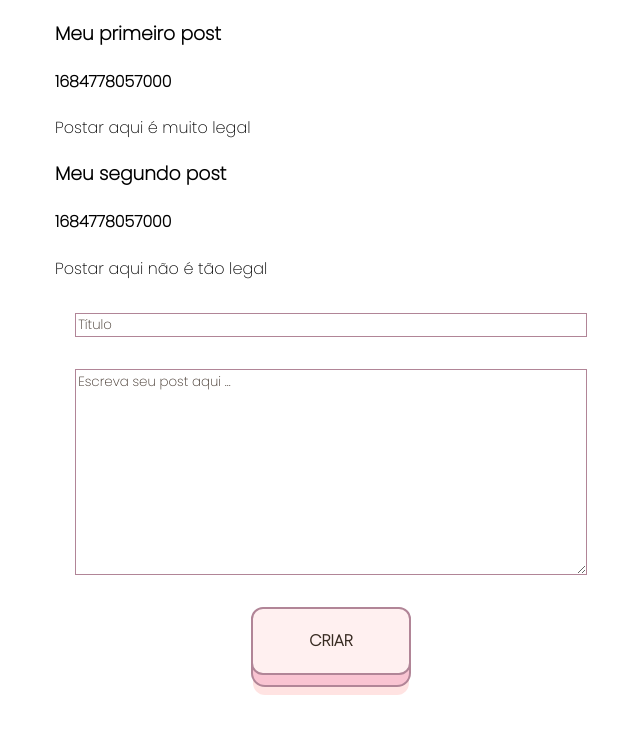
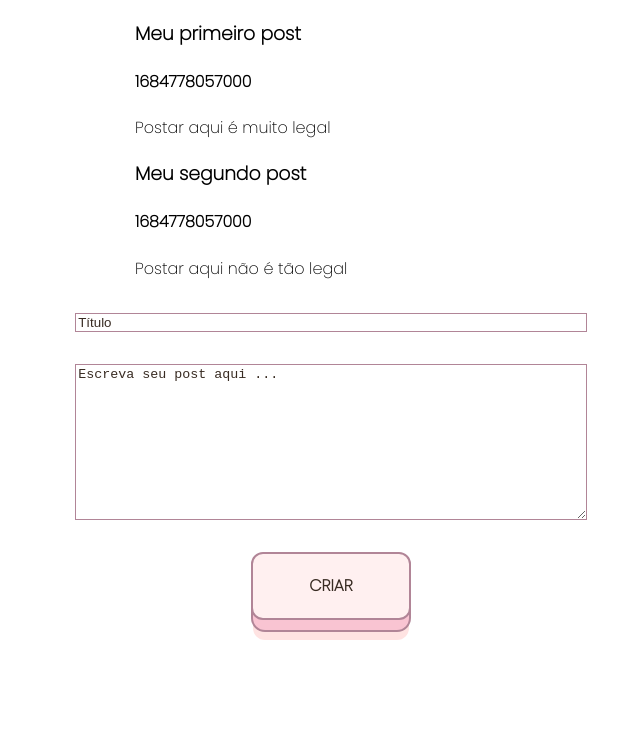
Before and after one commit to bitakamori/meudiario, a Vue app: page / in a window 1280 px wide. Shown: the top 734 px of the page, without its empty margins (309-949 px from the left). Built offline with nearby package versions, Linux system fonts and the light colour scheme.

Commit message:
mudança cor focus forms e cursor

```diff
--- a/src/App.vue
+++ b/src/App.vue
@@ -1,5 +1,6 @@
 <script>
 import { RouterLink, RouterView } from "vue-router";
+import "@/assests/base.css";
 
 export default {
   data() {
@@ -88,17 +89,17 @@ export default {
 
 <style scoped>
 * {
-  font-family: "Poppins", sans-serif;
   max-width: 80%;
 }
 
-#lista-posts, form {
+#lista-posts,
+form {
   margin: 0 auto;
   max-width: 50%;
 }
 
 #lista-posts {
-  padding-left: 5rem ;
+  padding-left: 15rem;
 }
 
 form {
@@ -114,9 +115,16 @@ form > * {
   width: 100%;
 
   border: 1.9px solid #b18597;
+
 }
 
-::placeholder{
+input:focus, textarea:focus {
+  outline: none;
+  border: 2px solid #b18597;
+}
+
+
+::placeholder {
   color: #382b22;
 }
 
@@ -131,7 +139,6 @@ button > ::before,
 }
 
 button {
-  font-family: "Rubik", sans-serif;
   font-size: 1rem;
   line-height: 1.5;
   display: flex;
--- a/src/assests/base.css
+++ b/src/assests/base.css
@@ -0,0 +1,4 @@
+:root {
+    font-family: "Poppins", sans-serif;
+    cursor: url(/public/mouse.gif), default;
+}
```
Also changed, not shown: public/mouse.gif (added).
